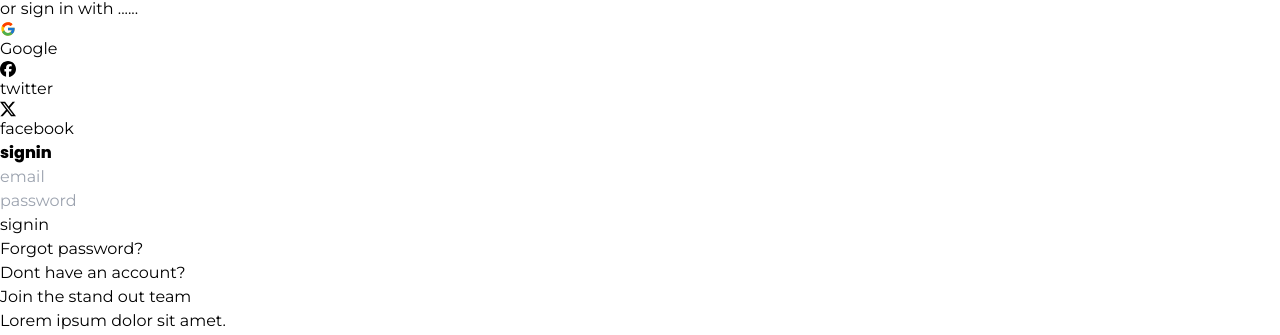
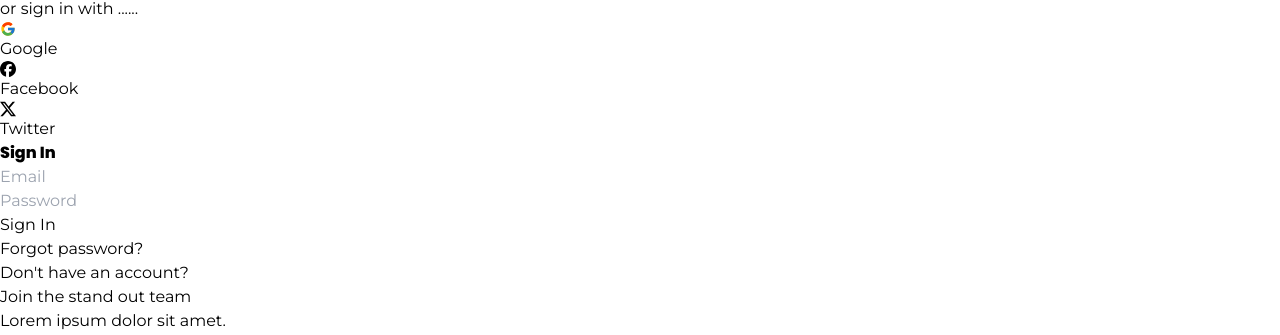
Before and after one commit to Baah-Danso-Kenneth/front-end-drippers, a React (Vite) app: page /drip/login in a window 1280 px wide. Shown: the part 245-580 px from the top of the page. Built offline with nearby package versions, Linux system fonts and the light colour scheme; no server answers.

Commit message:
feat: login into app using redux

```diff
--- a/src/pages/auth/Login.tsx
+++ b/src/pages/auth/Login.tsx
@@ -1,75 +1,132 @@
-import { Link } from "react-router-dom"
-import Layout from "../../components/shared/Layout"
-import NewsLetters from "../../components/NewsLetters"
+import { Link, useNavigate } from "react-router-dom";
+import Layout from "../../components/shared/Layout";
+import NewsLetters from "../../components/NewsLetters";
 import { FcGoogle } from "react-icons/fc";
 import { FaFacebook } from "react-icons/fa6";
 import { BsTwitterX } from "react-icons/bs";
+import { useAppDispatch, useAppSelector } from "../../redux/features/customHooks";
+import { useEffect, useRef, useState } from "react";
+import { FormState } from "../../types/regular.interface";
+import { toast } from 'react-toastify';
+import { login, reset } from "../../redux/features/auth/authSlice";
+import { RootState } from "../../redux/app/store";
 
 
 function Login() {
+    const [form, setForm] = useState<FormState>({ email: '', password: '' });
+    const formRef = useRef<HTMLFormElement>(null);
+    const navigate = useNavigate();
+    const dispatch = useAppDispatch();
+    const { user, isError, message, isSuccess } = useAppSelector((state: RootState) => state.auth);
+
+    useEffect(() => {
+        if (isError) {
+            toast.error(message);
+        }
+        if (isSuccess || user) {
+            toast.success(message)
+            navigate("/welcome/drip/women");
+        }
+        dispatch(reset());
+    }, [isError, isSuccess, message, navigate, user, dispatch]);
+
+    const handleInputChange = (e: React.ChangeEvent<HTMLInputElement>) => {
+        const { name, value } = e.target;
+        setForm((prev: FormState) => ({ ...prev, [name]: value }));
+    };
+
+    const handleSubmit = (e: React.FormEvent<HTMLFormElement>) => {
+        e.preventDefault();
+        if (!form.email) {
+            toast.error("Email is required");
+            return;
+        }
+        if (!form.password) {
+            toast.error("Password is required");
+            return;
+        }
+
+        const userData = {
+            email: form.email,
+            password: form.password,
+        };
+
+        dispatch(login(userData));
+    };
+
     return (
         <Layout>
-
-
             <div className="flex justify-center items-center ">
                 <div>
                     <p>or sign in with ......</p>
 
                     <div className="grid grid-cols-3 gap-5">
                         <div className="flex justify-between items-center border p-2 ">
-                    <FcGoogle/>
+                            <FcGoogle />
                             <button className="ml-3">Google</button>
                         </div>
 
                         <div className="flex justify-between items-center border p-2">
-                    <FaFacebook/>
-                    <button className="ml-3">twitter</button>
+                            <FaFacebook />
+                            <button className="ml-3">Facebook</button>
                         </div>
 
                         <div className="flex justify-between items-center border p-2">
-                    <BsTwitterX/>
-                    <button className="ml-3">facebook</button>
+                            <BsTwitterX />
+                            <button className="ml-3">Twitter</button>
+                        </div>
                     </div>
                 </div>
             </div>
 
-           </div>
-
-        <div className="flex justify-center items-center  pt-32 pb-32">
-
+            <form onSubmit={handleSubmit} ref={formRef}>
+                <div className="flex justify-center items-center pt-32 pb-32">
                     <div className="flex flex-col space-y-4">
-
                         <div className="">
-                <h1 className="poppins-extrabold text-4xl capitalize">signin</h1>
+                            <h1 className="poppins-extrabold text-4xl capitalize">Sign In</h1>
                         </div>
 
                         <div className="border w-full h-10 flex items-center ">
-                <input className="border-none outline-none pl-2" type="email" placeholder="email" />
+                            <input
+                                className="border-none outline-none pl-2"
+                                value={form.email || ''}
+                                onChange={handleInputChange}
+                                type="email"
+                                name="email"
+                                placeholder="Email"
+                            />
                         </div>
 
                         <div className="border w-full h-10">
-                <input className="border-none outline-none pl-2" type="password" placeholder="password" />
+                            <input
+                                className="border-none outline-none pl-2"
+                                value={form.password || ''}
+                                onChange={handleInputChange}
+                                type="password"
+                                name="password"
+                                placeholder="Password"
+                            />
                         </div>
 
-            <div className="border bg-slate-700 w-full p-1 h-10 text-white  flex items-center justify-center">
-                <button className="uppercase items-center">signin</button>
+                        <div className="border bg-slate-700 w-full p-1 h-10 text-white flex items-center justify-center">
+                            <button type="submit" className="uppercase items-center">
+                                Sign In
+                            </button>
                         </div>
 
                         <div className="grid grid-cols-2 gap-5">
                             <p><Link to="/drip/forgot-password">Forgot password?</Link></p>
-                <p><Link to="/drip/register">Dont have an account?</Link></p>
+                            <p><Link to="/drip/register">Don't have an account?</Link></p>
                         </div>
                     </div>
-
-
-
                 </div>
+            </form>
 
             <div className="mx-20 pb-10">
-            <NewsLetters/>
+                <NewsLetters />
             </div>
         </Layout>
-  )
+    );
 }
 
-export default Login
+export default Login;
--- a/src/redux/features/auth/authService.tsx
+++ b/src/redux/features/auth/authService.tsx
@@ -1,9 +1,10 @@
 import axios from "axios"
 import { ActivateUserData, AuthResponseData, LoginUserData, RegisterUserData } from "../../../types/auth.interface"
 
-const REGISTER_URL = "/api/v1/users/"
-const LOGIN_URL = "/api/v1/auth/jwt/create/"
-const ACTIVATE_URL = "/api/v1/auth/users/activation/"
+const BASE_URL = import.meta.env.VITE_API_URL || " "
+const REGISTER_URL = "v1/users/"
+const LOGIN_URL = "v1/auth/jwt/create/"
+const ACTIVATE_URL = "v1/auth/users/activation/"
 
 
 const register = async(userData:RegisterUserData): Promise<AuthResponseData>=>{
@@ -12,7 +13,7 @@ const register = async(userData:RegisterUserData): Promise<AuthResponseData>=>{
             "Content-Type": "application/json"
         }
     }
-    const response = await axios.post(REGISTER_URL, userData, config);
+    const response = await axios.post(`${BASE_URL}${REGISTER_URL}`, userData, config);
     return response.data
 }
 
@@ -23,7 +24,7 @@ const login = async(userData:LoginUserData): Promise<AuthResponseData>=>{
         }
     }
 
-    const response = await axios.post(LOGIN_URL, userData, config);
+    const response = await axios.post(`${BASE_URL}/${LOGIN_URL}`, userData, config);
     if (response.data){
         localStorage.setItem("User",JSON.stringify(response.data))
     }
@@ -42,7 +43,7 @@ const activate=async(userData:ActivateUserData):Promise<AuthResponseData>=>{
         },
     };
 
-    const response = await axios.post(ACTIVATE_URL, userData, config);
+    const response = await axios.post(`${BASE_URL}/${ACTIVATE_URL}`, userData, config);
     return response.data
 }
 
--- a/src/redux/features/auth/authSlice.tsx
+++ b/src/redux/features/auth/authSlice.tsx
@@ -78,7 +78,6 @@ export const authSlice = createSlice({
             state.isLoading = false;
             state.isError = false;
             state.isSuccess = false;
-            state.user = null;
             state.isError = false;
         },
     },
@@ -106,14 +105,16 @@ export const authSlice = createSlice({
             .addCase(login.fulfilled, (state, action) => {
                 state.isLoading = false;
                 state.isError = false;
+                state.isSuccess = true;
                 state.user = action.payload.user;
+                state.message = "Login Successful"
             })
             .addCase(login.rejected, (state, action) => {
                 const payload = action.payload as string | undefined;
                 state.isLoading = false;
                 state.isError = true;
                 state.user = null;
-                state.message = payload || "Unknown error";
+                state.message = payload || "Login Failed";
             })
             .addCase(logout.fulfilled, (state) => {
                 state.user = null;
--- a/src/types/regular.interface.ts
+++ b/src/types/regular.interface.ts
@@ -25,3 +25,7 @@ export interface NewsProps{
     image: string;
     notification: string;
 }
+
+export interface FormState{
+    [key: string]: string
+}
```
Lines whose indentation alone changed are shown as unchanged.
